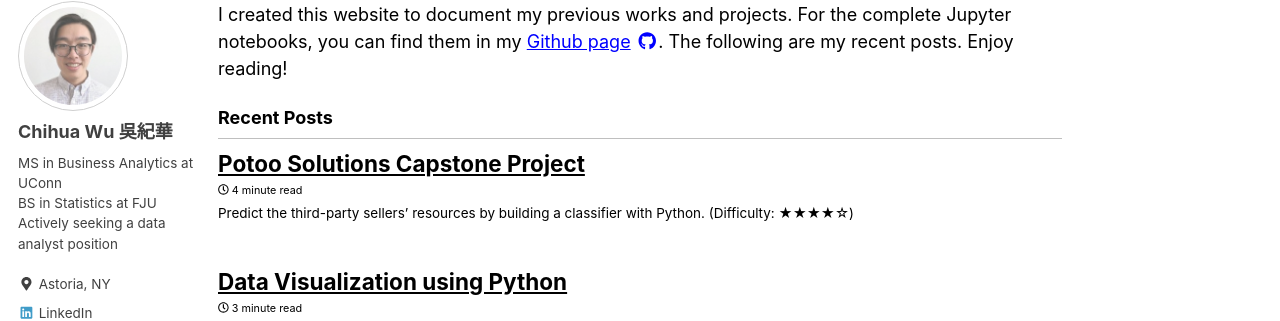
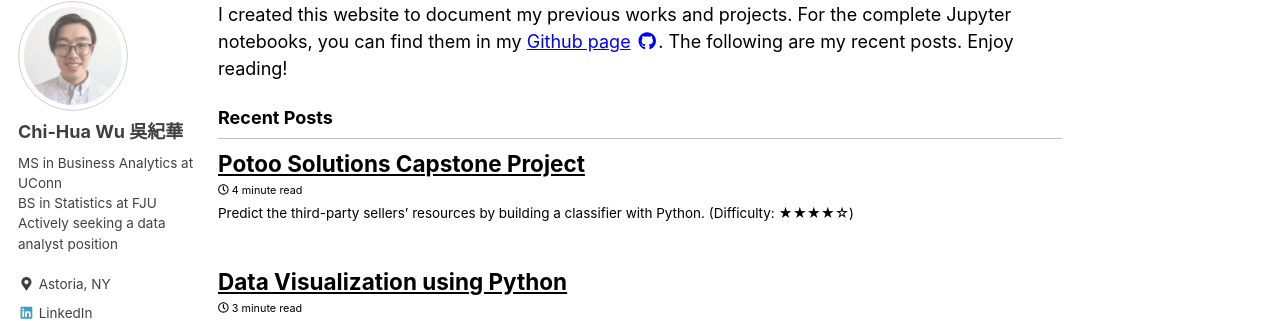
Before and after one commit to chw18019/chw18019.github.io, a Jekyll site: the page built from index.html, in a window 1280 px wide. Shown: the part 247-568 px from the top of the page. Built offline with Jekyll 4.4.1, drawn with Linux system fonts in a browser that asks for light colours; nearby versions of some CDN libraries; the list of posts is cut into pages by our own code.

Commit message:
Update _config.yml

```diff
--- a/_config.yml
+++ b/_config.yml
@@ -84,7 +84,7 @@ analytics:
 
 # Site Author
 author:
-  name             : "Chihua Wu 吳紀華"
+  name             : "Chi-Hua Wu \n 吳紀華"
   avatar           : "/assets/images/bio-photo.jpeg" # path of avatar image, e.g. "/assets/images/bio-photo.jpg"
   bio              : "MS in Business Analytics at UConn<br>BS in Statistics at FJU<br>Actively seeking a data analyst position"
   location         : "Astoria, NY"
```
